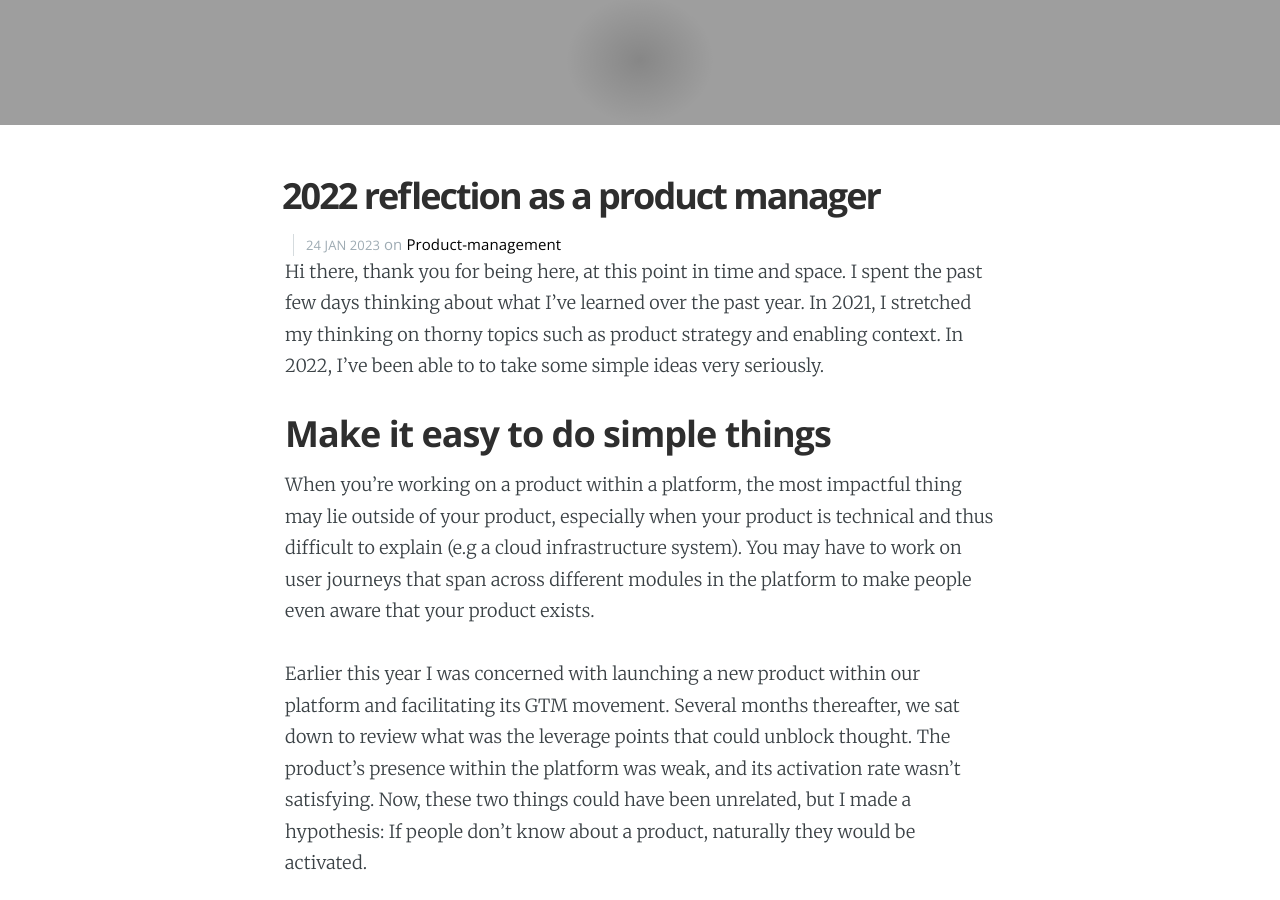
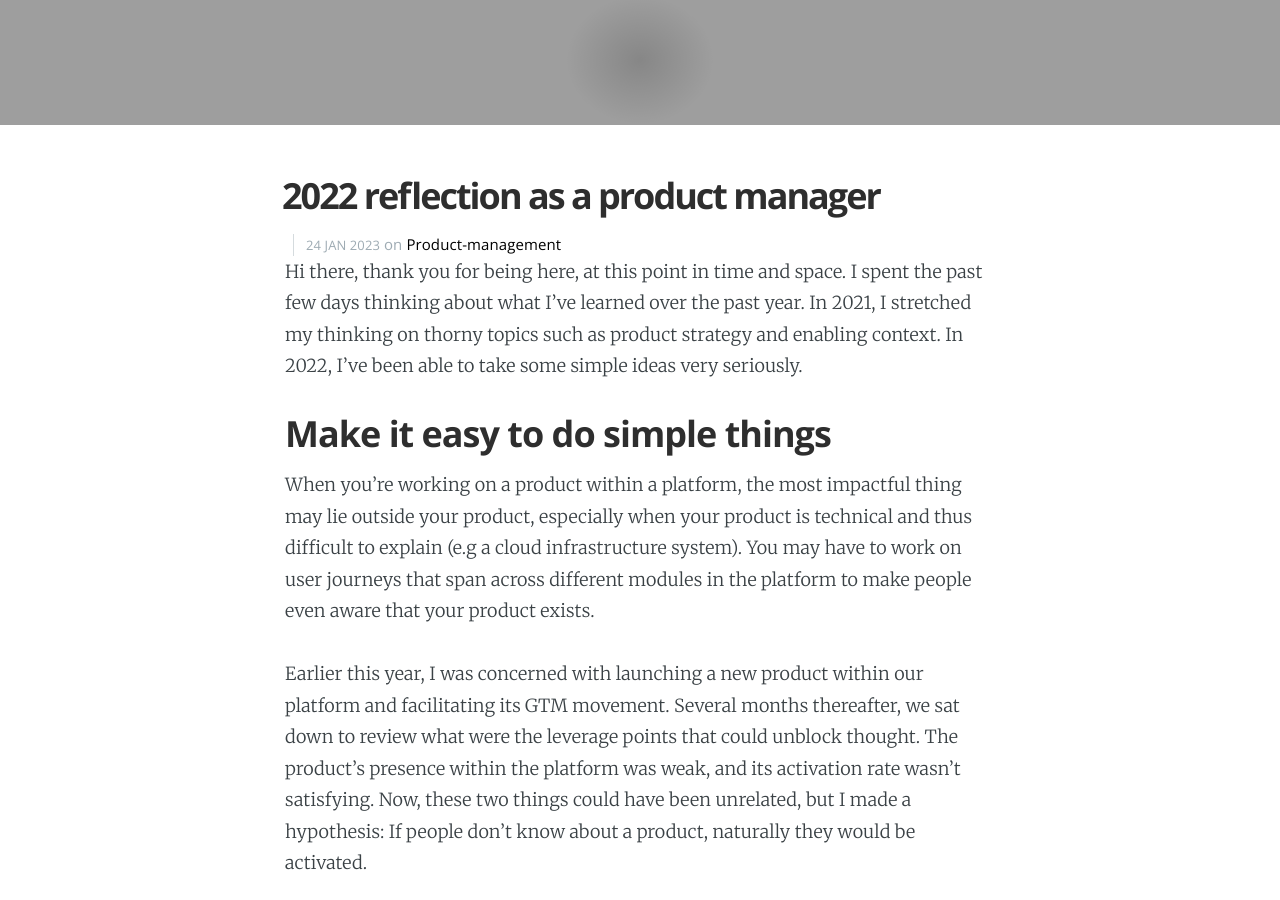
Before and after one commit to minhthanh3145/minhthanh3145.github.io, a Jekyll site: the page built from _posts/Product Management/2023-01-23-2022-reflection-as-a-pm.md, in a window 1280 px wide and 900 px high, scrolled down 460 px. Built offline with Jekyll 4.4.1, drawn with Linux system fonts in a browser that asks for light colours; nearby versions of some CDN libraries; some of the changed text lies outside the part shown.

Commit message:
Update 2022 reflection blog post

```diff
--- a/_posts/Product Management/2023-01-23-2022-reflection-as-a-pm.md
+++ b/_posts/Product Management/2023-01-23-2022-reflection-as-a-pm.md
@@ -9,17 +9,17 @@
 navigation: "true"
 ---
 
-Hi there, thank you for being here, at this point in time and space. I spent the past few days thinking about what I've learned over the past year. In 2021, I stretched my thinking on thorny topics such as product strategy and enabling context. In 2022, I've been able to to take some simple ideas very seriously.
+Hi there, thank you for being here, at this point in time and space. I spent the past few days thinking about what I've learned over the past year. In 2021, I stretched my thinking on thorny topics such as product strategy and enabling context. In 2022, I've been able to take some simple ideas very seriously.
 
 ## Make it easy to do simple things
 
-When you're working on a product within a platform, the most impactful thing may lie outside of your product, especially when your product is technical and thus difficult to explain (e.g a cloud infrastructure system). You may have to work on user journeys that span across different modules in the platform to make people even aware that your product exists.
+When you're working on a product within a platform, the most impactful thing may lie outside your product, especially when your product is technical and thus difficult to explain (e.g a cloud infrastructure system). You may have to work on user journeys that span across different modules in the platform to make people even aware that your product exists.
 
-Earlier this year I was concerned with launching a new product within our platform and facilitating its GTM movement. Several months thereafter, we sat down to review what was the leverage points that could unblock thought. The product's presence within the platform was weak, and its activation rate wasn't satisfying. Now, these two things could have been unrelated, but I made a hypothesis: If people don't know about a product, naturally they would be activated.
+Earlier this year, I was concerned with launching a new product within our platform and facilitating its GTM movement. Several months thereafter, we sat down to review what were the leverage points that could unblock thought. The product's presence within the platform was weak, and its activation rate wasn't satisfying. Now, these two things could have been unrelated, but I made a hypothesis: If people don't know about a product, naturally they would be activated.
 
-I shared the hypothesis with the team and got buy-ins from other PMs to change the platform's onboarding flow to one that guides users to perform a core action in my product. The monthly usage increased almost four times. And ARR showed a significant increase. Some might even say that it was obviously going to work, but to me it definitely wasn't obvious until we observed the result.
+I shared the hypothesis with the team and got buy-ins from other PMs to change the platform's onboarding flow to one that guides users to perform a core action in my product. The monthly usage increased almost four times. And ARR showed a significant increase. Some might even say that it was obviously going to work. But to me, it definitely wasn't obvious until we observed the result.
 
-What made me more willing to act on the bet was that the ability to dynamically adjust the onboarding flow on the fly (using a tool). It made experimenting much cheaper. I was initially worried that the use of such tool would steer us away from optimizing the UI/UX itself. But it helped demonstrate quickly that tapping into what we thought was leverage points was really working.
+What made me more willing to act on the bet was that the ability to dynamically adjust the onboarding flow on the fly (using a tool). It made experimenting much cheaper. I was initially worried that the use of such tool would steer us away from optimizing the UI/UX itself. But it helped demonstrate quickly that tapping into what we thought were leverage points was really working.
 
 To summarize, I'd like to borrow a principle from the manufacturing world:
 
@@ -34,7 +34,7 @@
 
 Taking simple ideas seriously can be the path to huge impacts. But the difficulty comes from the fact that everything in a company is situated within organizational, interpersonal and personal constrains that are reflective of the reality in which it manifests.
 
-Perhaps your company isn't one with a culture of trial-and-error. Perhaps your product and engineering departments don't get along with one another which makes shipping minimum viable changes difficult. Perhaps you don't feel like you want to learn to navigate organizational complexity and politics at this point in your career. Or all of these things may happen at the same thing.
+Perhaps your company isn't one with a culture of trial-and-error. Perhaps your product and engineering departments don't get along with one another, which makes shipping minimum viable changes difficult. Perhaps you don't feel like you want to learn to navigate organizational complexity and politics at this point in your career. Or all of these things may happen at the same thing.
 
 But you need to do simple things anyway. In fact, I'd argue that in an organization with more constraints, doing simple things would create more impact because the collective mind would likely be imbued with organizational complexity and thus lose focus on simple ideas.
 
@@ -42,11 +42,11 @@
 
 Take the above example: improve the onboarding flow and activation increases. As an avid reader and a product manager, I am aware of how obvious that sounds. There are a lot of practical questions you have to answer. Some are essential questions, like "what is the definition of your Aha moment?". But in all honesty, just pick your best guess and go with it. Then learn from data and iterate again. My initial definition of Aha moment was ridiculously simple. But after just a handful of iterations, we got great results.
 
-A few months ago we decided to improve a particular dialog within the platform that people use to schedule their tests (our product is a software quality platform). After examining historical data and the user journey when they first come to the platform, we determined that a huge friction point would be when users schedule their first tests. The old dialog induced small but numerous cognitive loads on the users to complete the task. Our bet was that reducing these cognitive loads would mean a higher task completion rate and thus a higher activation rate.
+A few months ago, we decided to improve a particular dialog within the platform that people use to schedule their tests (our product is a software quality platform). After examining historical data and the user journey when they first come to the platform, we determined that a huge friction point would be when users schedule their first tests. The old dialog induced small but numerous cognitive loads on the users to complete the task. Our bet was that reducing these cognitive loads would mean a higher task completion rate and thus a higher activation rate.
 
 But scheduling tests is something people would use a lot throughout their adoption. Plus, many functionalities on that dialog belong to other modules owned by other product managers. These factors amount to a certain degree of reluctance. We had to pitch our hypothesis to other teams to get them to see that the problem was worth solving.
 
-We were able to get buy-in from other product managers to proceed. The product designer was given the problem statement, business constraints (time, what problem we will not solve, etc) and, most importantly, the freedom in crafting solutions. A handful of prototypes were created and reviewed together. Ultimately, we settled on a version that addresses the most important problems in the original design.
+We were able to get buy-in from other product managers to proceed. The product designer was given the problem statement, business constraints (time, what problem we will not solve, etc.) and, most importantly, the freedom in crafting solutions. A handful of prototypes were created and reviewed together. Ultimately, we settled on a version that addresses the most important problems in the original design.
 
 In order to de-risk the experiment, the dialog was rolled out to just 20% of our new users. It helped us detect issues in a controlled manner. Early signals showed that both completion rate and time on task were improved. We rolled it out to 50% of new users. The task completion rate almost doubled, and users on average complete the task 10 seconds faster using the new dialog. It was a clear win.
 
```
Also changed, not shown: other parts of _posts/Product Management/2023-01-23-2022-reflection-as-a-pm.md (+1 -1 lines).
